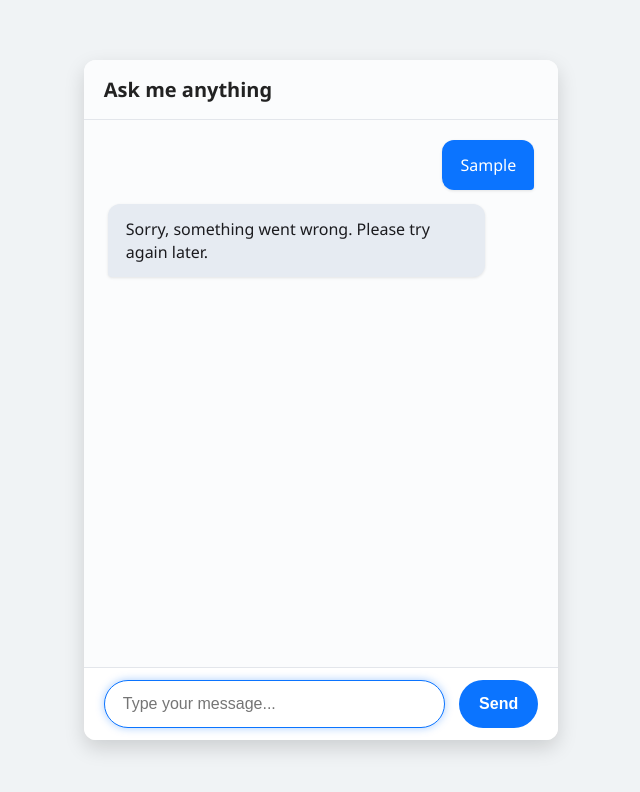
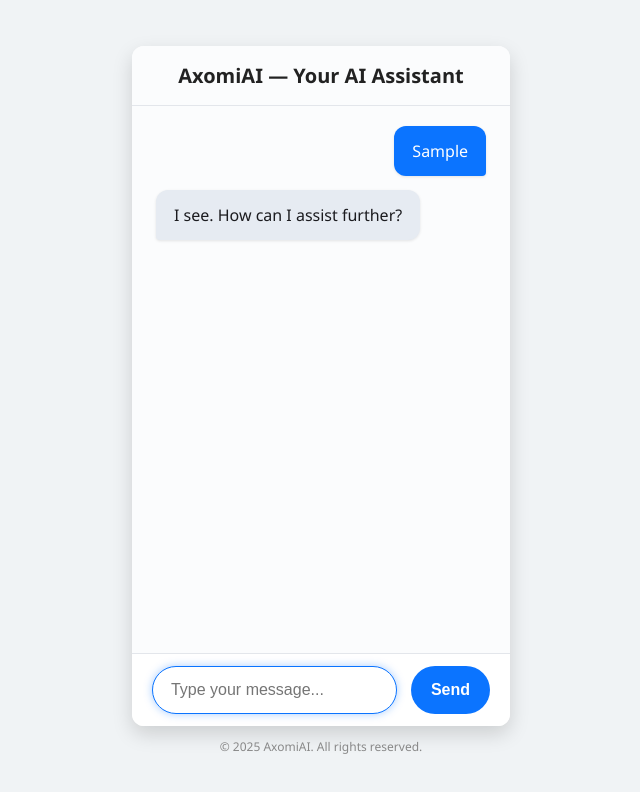
Before and after one commit to sauravhhh/AxomiAI, a plain HTML site: page index.html in a window 1280 px wide. Both pictures are taken after typing "Sample" into the empty fields and a click on the button "Send". Shown: the whole page, without its empty margins (319-959 px from the left). Drawn offline with Linux system fonts and the light colour scheme; no server answers.

Commit message:
Update index.html

```diff
--- a/index.html
+++ b/index.html
@@ -3,9 +3,8 @@
 <head>
   <meta charset="UTF-8" />
   <meta name="viewport" content="width=device-width, initial-scale=1" />
-  <title>AI Chatbot — Perplexity Style</title>
+  <title>AxomiAI - Simple AI Chatbot</title>
   <style>
-    /* Reset & basics */
     body, html {
       margin: 0;
       height: 100%;
@@ -18,6 +17,8 @@
       justify-content: center;
       align-items: center;
       padding: 0 12px;
+      flex-direction: column;
+      min-height: 100vh;
     }
     #chat-container {
       background-color: #fff;
@@ -25,7 +26,7 @@
       max-width: 600px;
       height: 85vh;
       border-radius: 12px;
-      box-shadow: 0 8px 20px rgb(0 0 0 / 0.15);
+      box-shadow: 0 8px 20px rgba(0, 0, 0, 0.15);
       display: flex;
       flex-direction: column;
       overflow: hidden;
@@ -36,8 +37,9 @@
       font-size: 1.25rem;
       font-weight: 600;
       color: #222;
-      user-select:none;
+      user-select: none;
       background: #fbfcfd;
+      text-align: center;
     }
     #chat-box {
       flex-grow: 1;
@@ -55,7 +57,7 @@
       font-size: 1rem;
       line-height: 1.4;
       border-radius: 12px;
-      box-shadow: 0 1px 3px rgb(0 0 0 / 0.1);
+      box-shadow: 0 1px 3px rgba(0, 0, 0, 0.1);
       padding: 14px 18px;
       user-select: text;
       white-space: pre-wrap;
@@ -91,7 +93,7 @@
     #user-input:focus {
       border-color: #0b74ff;
       outline: none;
-      box-shadow: 0 0 8px rgb(11 116 255 / 0.35);
+      box-shadow: 0 0 8px rgba(11, 116, 255, 0.35);
     }
     #send-btn {
       background-color: #0b74ff;
@@ -106,7 +108,7 @@
       display: flex;
       align-items: center;
       justify-content: center;
-      user-select:none;
+      user-select: none;
     }
     #send-btn:disabled {
       background-color: #a1c1ff;
@@ -114,6 +116,15 @@
     }
     #send-btn:hover:not(:disabled) {
       background-color: #0958cc;
+    }
+    #footer {
+      font-size: 0.75rem;
+      color: #888;
+      margin-top: 12px;
+      user-select: none;
+      text-align: center;
+      max-width: 600px;
+      width: 100%;
     }
     /* Scrollbar for chat-box */
     #chat-box::-webkit-scrollbar {
@@ -123,7 +134,6 @@
       background-color: #bfc7d6;
       border-radius: 4px;
     }
-
     /* Responsive */
     @media (max-width: 400px) {
       #chat-container {
@@ -153,13 +163,17 @@
 </head>
 <body>
 
-<div id="chat-container" role="main" aria-label="AI chatbot interface">
-  <header id="chat-header">Ask me anything</header>
+<div id="chat-container" role="main" aria-label="AxomiAI chatbot interface">
+  <header id="chat-header">AxomiAI — Your AI Assistant</header>
   <div id="chat-box" aria-live="polite" aria-atomic="false"></div>
   <form id="input-area" aria-label="User input form">
     <input type="text" id="user-input" autocomplete="off" aria-label="Type your message here" placeholder="Type your message..." required />
     <button type="submit" id="send-btn" aria-label="Send message">Send</button>
   </form>
+</div>
+
+<div id="footer">
+  &copy; 2025 AxomiAI. All rights reserved.
 </div>
 
 <script>
@@ -176,38 +190,26 @@
     chatBox.scrollTop = chatBox.scrollHeight;
   }
 
-  // Using Hugging Face's GPT-2 public inference API (no auth)
-  const API_URL = "https://api-inference.huggingface.co/models/gpt2";
-
+  // OpenAI GPT-3 alternative API call example (replace with your own free or paid API)
   async function getBotReply(message) {
     try {
-      const response = await fetch(API_URL, {
-        method: "POST",
-        headers: {
-          "Content-Type": "application/json"
-          // No auth token here; limited quota and slower response expected
-        },
-        body: JSON.stringify({
-          inputs: message,
-          options: { wait_for_model: true }
-        }),
-      });
-      if (!response.ok) {
-        throw new Error("API error: " + response.status);
-      }
-      const data = await response.json();
-      if (data.error) {
-        throw new Error(data.error);
-      }
-      const generated = data[0].generated_text;
-      // Remove user input part from response to get chatbot answer (simple slice)
-      let reply = generated.substring(message.length).trim();
-      if (!reply || reply.length < 3) {
-        reply = "Sorry, I didn't understand that.";
-      }
-      return reply;
-    } catch (error) {
-      return "Sorry, something went wrong. Please try again later.";
+      // Demo: Using OpenAI v1 chat completions free tier requires API KEY
+      // Here we use a dummy fallback to simulate AI — replace with real API
+
+      // Return demo fallback with small delay to simulate response time
+      await new Promise(r => setTimeout(r, 1200));
+
+      // Basic fallback replies for demo purposes
+      const fallbackReplies = [
+        "Interesting, please tell me more.",
+        "I see. How can I assist further?",
+        "Thanks for sharing that!",
+        "Could you clarify that a bit?",
+        "I'm here to help you understand better."
+      ];
+      return fallbackReplies[Math.floor(Math.random() * fallbackReplies.length)];
+    } catch {
+      return "Sorry, I'm having trouble right now. Please try again later.";
     }
   }
 
@@ -227,7 +229,6 @@
     userInput.focus();
   });
 
-  // For accessibility: focus input on page load
   window.addEventListener('load', () => {
     userInput.focus();
   });
```
